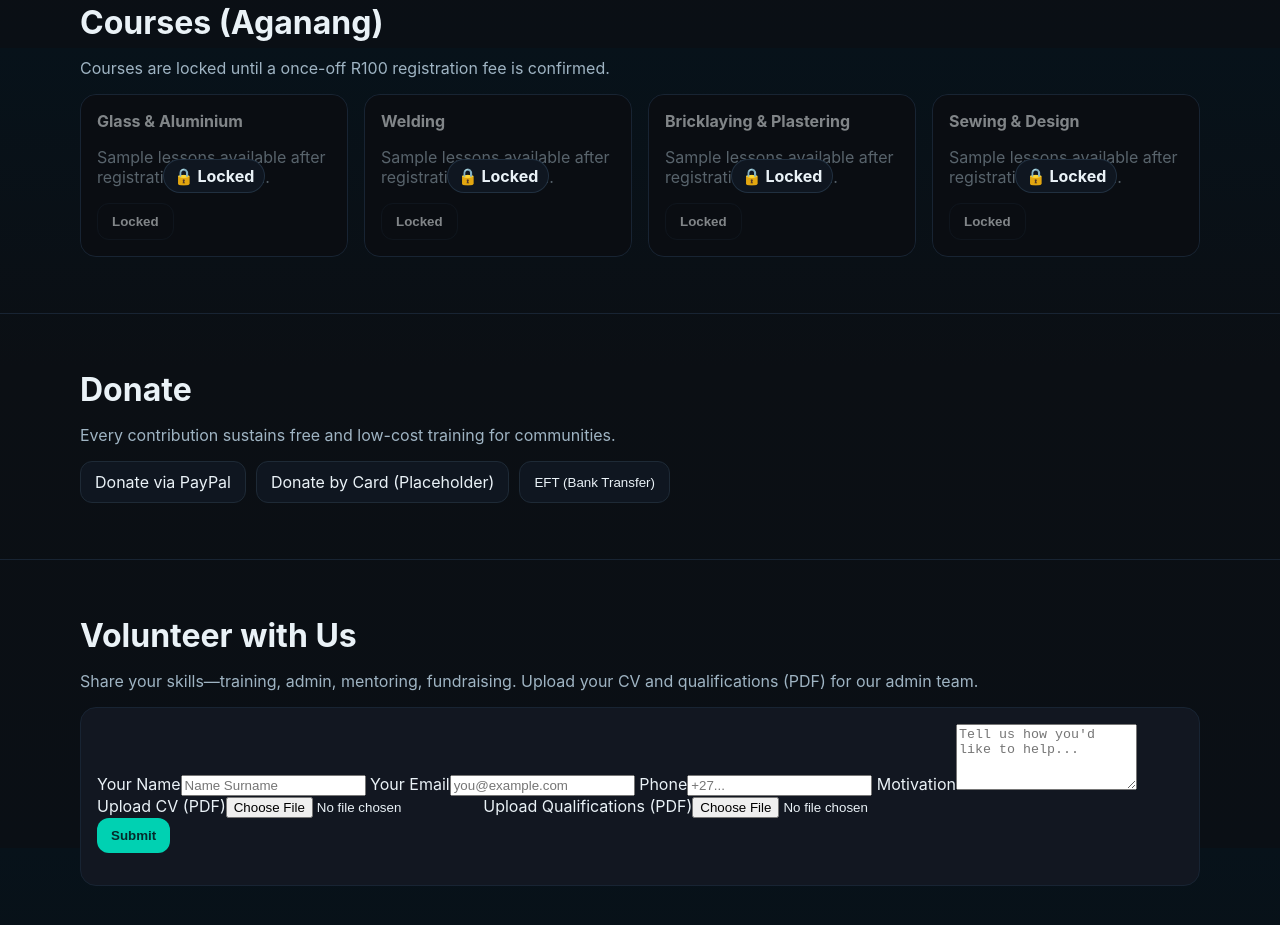
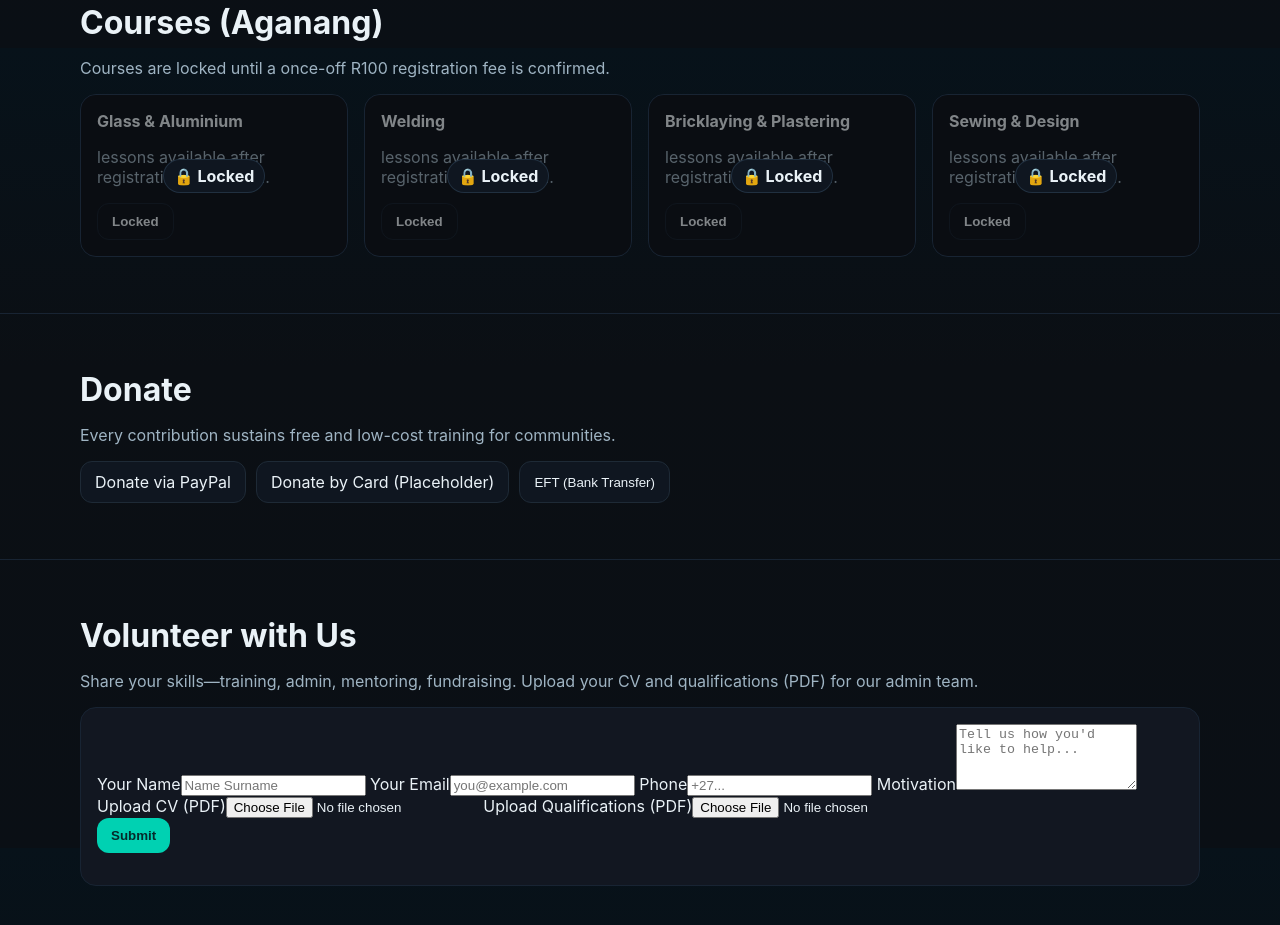
Before and after one commit to nmthebe-lab/thutoentle, a plain HTML site: page index.html in a window 1280 px wide. Shown: the part 1552-2477 px from the top of the page. Drawn offline with Linux system fonts and the light colour scheme.

Commit message:
Update index.html

```diff
--- a/index.html
+++ b/index.html
@@ -484,7 +484,7 @@ function renderCourses(paid=false, myCourseIds=[]) {
     card.className = 'card course';
     card.innerHTML = `
       <b>${c.name}</b>
-      <p class="muted">Sample lessons available after registration fee is paid.</p>
+      <p class="muted">lessons available after registration fee is paid.</p>
       <button class="btn ghost" ${paid && myCourseIds.includes(c.id) ? '' : 'disabled'} onclick="openLesson('${c.id}')">
         ${paid && myCourseIds.includes(c.id) ? 'Open lessons' : 'Locked'}
       </button>
```
